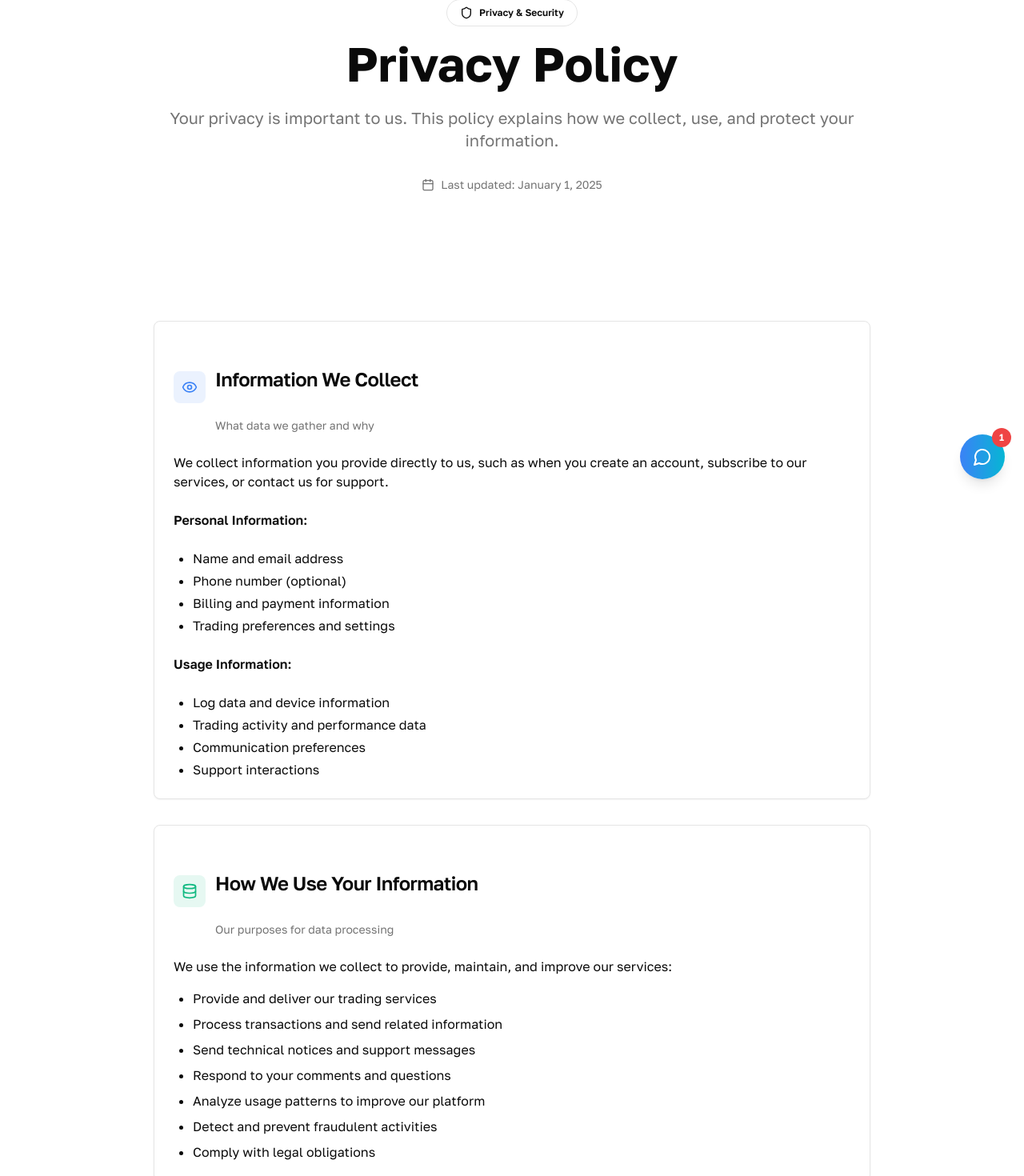
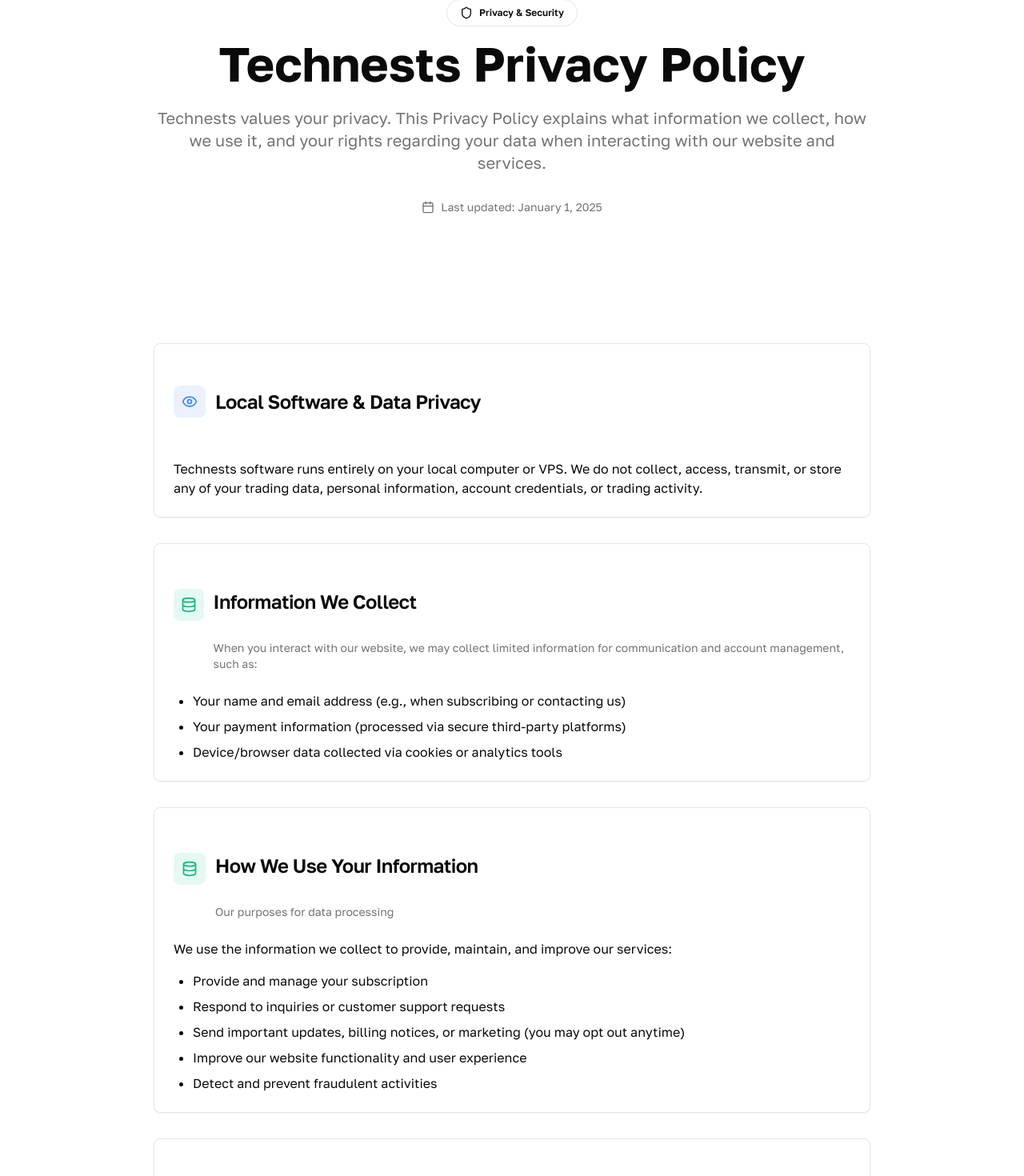
Before and after one commit to Yetunde495/TechNests-Website, a Next.js app: page /privacy in a window 1280 px wide. Shown: the part 177-1647 px from the top of the page at 80% size. Built offline with nearby package versions, Linux system fonts and the light colour scheme.

Commit message:
Update Content

```diff
--- a/app/about/page.tsx
+++ b/app/about/page.tsx
@@ -167,7 +167,7 @@
     name: "Sarah Chen",
     role: "Professional Trader",
     content:
-      "TradePro's signals have transformed my trading. The precision and speed are unmatched.",
+      "Technests's signals have transformed my trading. The precision and speed are unmatched.",
     avatar:
       "https://images.pexels.com/photos/774909/pexels-photo-774909.jpeg?auto=compress&cs=tinysrgb&w=150&h=150&fit=crop",
     rating: 5,
--- a/app/contact/page.tsx
+++ b/app/contact/page.tsx
@@ -32,7 +32,7 @@
     icon: Mail,
     title: "Email Support",
     description: "Get help via email within 24 hours",
-    contact: "support@tradepro.com",
+    contact: "support@Technests.com",
     available: "24/7"
   },
   {
@@ -53,7 +53,7 @@
     icon: HeadphonesIcon,
     title: "Premium Support",
     description: "Priority support for Enterprise customers",
-    contact: "enterprise@tradepro.com",
+    contact: "enterprise@Technests.com",
     available: "24/7"
   }
 ];
@@ -150,7 +150,7 @@
               Contact Our Team
             </h1>
             <p className="text-xl text-muted-foreground mb-8">
-              Have questions about TradePro? Our expert team is here to help you
+              Have questions about Technests? Our expert team is here to help you
               succeed in your trading journey.
             </p>
           </motion.div>
--- a/app/cookies/page.tsx
+++ b/app/cookies/page.tsx
@@ -291,7 +291,7 @@
                 </p>
                 <div className="flex items-center gap-2">
                   <Mail className="h-4 w-4" />
-                  <span>privacy@tradepro.com</span>
+                  <span>privacy@Technests.com</span>
                 </div>
               </CardContent>
             </Card>
--- a/app/layout.tsx
+++ b/app/layout.tsx
@@ -3,7 +3,7 @@
 import { Golos_Text } from 'next/font/google';
 import { ThemeProvider } from '@/components/theme-provider';
 import { Navigation } from '@/components/navigation';
-import { ChatPopup } from '@/components/chat-popup';
+// import { ChatPopup } from '@/components/chat-popup';
 import { Footer } from '@/components/footer';
 import { Toaster } from '@/components/ui/sonner';
 
@@ -11,7 +11,7 @@
 const golos = Golos_Text({ subsets: ['cyrillic'] });
 
 export const metadata: Metadata = {
-  title: 'TradePro Signals - Professional Trading Automation',
+  title: 'Technests Signals - Professional Trading Automation',
   description: 'Advanced trading signals and precision automation for professional traders. Maximize your profits with our AI-powered trading platform.',
 };
 
@@ -34,7 +34,7 @@
             {children}
           </main>
           <Footer />
-          <ChatPopup />
+          {/* <ChatPopup /> */}
           <Toaster />
         </ThemeProvider>
       </body>
--- a/app/page.tsx
+++ b/app/page.tsx
@@ -141,7 +141,7 @@
     name: "Sarah Chen",
     role: "Professional Trader",
     content:
-      "TradePro's signals have transformed my trading. The precision and speed are unmatched.",
+      "Technests's signals have transformed my trading. The precision and speed are unmatched.",
     avatar:
       "https://images.pexels.com/photos/774909/pexels-photo-774909.jpeg?auto=compress&cs=tinysrgb&w=150&h=150&fit=crop",
     rating: 5,
--- a/app/privacy/page.tsx
+++ b/app/privacy/page.tsx
@@ -1,8 +1,14 @@
 "use client";
 
-import { motion } from 'framer-motion';
-import { Badge } from '@/components/ui/badge';
-import { Card, CardContent, CardDescription, CardHeader, CardTitle } from '@/components/ui/card';
+import { motion } from "framer-motion";
+import { Badge } from "@/components/ui/badge";
+import {
+  Card,
+  CardContent,
+  CardDescription,
+  CardHeader,
+  CardTitle,
+} from "@/components/ui/card";
 import {
   Shield,
   Calendar,
@@ -10,13 +16,13 @@
   Lock,
   Eye,
   Database,
-  UserCheck
-} from 'lucide-react';
+  UserCheck,
+} from "lucide-react";
 
 const fadeInUp = {
   initial: { opacity: 0, y: 60 },
   animate: { opacity: 1, y: 0 },
-  transition: { duration: 0.6 }
+  transition: { duration: 0.6 },
 };
 
 export default function Privacy() {
@@ -35,11 +41,12 @@
               Privacy & Security
             </Badge>
             <h1 className="text-4xl md:text-6xl font-bold mb-6">
-              Privacy Policy
+              Technests Privacy Policy
             </h1>
             <p className="text-xl text-muted-foreground mb-8">
-              Your privacy is important to us. This policy explains how we collect,
-              use, and protect your information.
+              Technests values your privacy. This Privacy Policy explains what
+              information we collect, how we use it, and your rights regarding
+              your data when interacting with our website and services.
             </p>
             <div className="flex items-center justify-center gap-4 text-sm text-muted-foreground">
               <span className="flex items-center gap-2">
@@ -68,96 +75,129 @@
                       <Eye className="h-5 w-5 text-blue-500" />
                     </div>
                     <div>
-                      <CardTitle>Information We Collect</CardTitle>
-                      <CardDescription>What data we gather and why</CardDescription>
+                      <CardTitle>Local Software & Data Privacy</CardTitle>
                     </div>
                   </div>
                 </CardHeader>
                 <CardContent className="space-y-4">
                   <p>
-                    We collect information you provide directly to us, such as when you create an account, subscribe to our services, or contact us for support.
+                    Technests software runs entirely on your local computer or
+                    VPS. We do not collect, access, transmit, or store any of
+                    your trading data, personal information, account
+                    credentials, or trading activity.
                   </p>
-                  <div className="space-y-3">
-                    <h4 className="font-semibold">Personal Information:</h4>
-                    <ul className="list-disc pl-6 space-y-1">
-                      <li>Name and email address</li>
-                      <li>Phone number (optional)</li>
-                      <li>Billing and payment information</li>
-                      <li>Trading preferences and settings</li>
-                    </ul>
-                  </div>
-                  <div className="space-y-3">
-                    <h4 className="font-semibold">Usage Information:</h4>
-                    <ul className="list-disc pl-6 space-y-1">
-                      <li>Log data and device information</li>
-                      <li>Trading activity and performance data</li>
-                      <li>Communication preferences</li>
-                      <li>Support interactions</li>
-                    </ul>
-                  </div>
                 </CardContent>
               </Card>
 
               <Card>
                 <CardHeader>
-                  <div className="flex items-center gap-3">
-                    <div className="w-10 h-10 rounded-lg bg-emerald-500/10 flex items-center justify-center">
+                  <div className="flex items-start gap-3">
+                    <div className="w-10 h-10 rounded-lg mt-8 bg-emerald-500/10 flex items-center justify-center">
                       <Database className="h-5 w-5 text-emerald-500" />
                     </div>
                     <div>
-                      <CardTitle>How We Use Your Information</CardTitle>
-                      <CardDescription>Our purposes for data processing</CardDescription>
+                      <CardTitle> Information We Collect</CardTitle>
+                      <CardDescription>
+                        When you interact with our website, we may collect
+                        limited information for communication and account
+                        management, such as:
+                      </CardDescription>
                     </div>
                   </div>
                 </CardHeader>
                 <CardContent className="space-y-4">
-                  <p>
-                    We use the information we collect to provide, maintain, and improve our services:
-                  </p>
                   <ul className="list-disc pl-6 space-y-2">
-                    <li>Provide and deliver our trading services</li>
-                    <li>Process transactions and send related information</li>
-                    <li>Send technical notices and support messages</li>
-                    <li>Respond to your comments and questions</li>
-                    <li>Analyze usage patterns to improve our platform</li>
-                    <li>Detect and prevent fraudulent activities</li>
-                    <li>Comply with legal obligations</li>
+                    <li>
+                      Your name and email address (e.g., when subscribing or
+                      contacting us)
+                    </li>
+                    <li>
+                      Your payment information (processed via secure third-party
+                      platforms)
+                    </li>
+                    <li>
+                      Device/browser data collected via cookies or analytics
+                      tools
+                    </li>
                   </ul>
                 </CardContent>
               </Card>
 
               <Card>
                 <CardHeader>
-                  <div className="flex items-center gap-3">
-                    <div className="w-10 h-10 rounded-lg bg-purple-500/10 flex items-center justify-center">
-                      <UserCheck className="h-5 w-5 text-purple-500" />
+                  <div className="flex items-start gap-3">
+                    <div className="w-10 h-10 rounded-lg bg-emerald-500/10 mt-8 flex items-center justify-center">
+                      <Database className="h-5 w-5 text-emerald-500" />
                     </div>
                     <div>
-                      <CardTitle>Information Sharing</CardTitle>
-                      <CardDescription>When and how we share your data</CardDescription>
+                      <CardTitle>How We Use Your Information</CardTitle>
+                      <CardDescription>
+                        Our purposes for data processing
+                      </CardDescription>
                     </div>
                   </div>
                 </CardHeader>
                 <CardContent className="space-y-4">
                   <p>
-                    We do not sell, trade, or otherwise transfer your personal information to third parties except in the following circumstances:
+                    We use the information we collect to provide, maintain, and
+                    improve our services:
                   </p>
-                  <div className="space-y-3">
+                  <ul className="list-disc pl-6 space-y-2">
+                    <li>Provide and manage your subscription</li>
+                    <li>Respond to inquiries or customer support requests</li>
+                    <li>
+                      Send important updates, billing notices, or marketing (you
+                      may opt out anytime)
+                    </li>
+                    <li>
+                      Improve our website functionality and user experience
+                    </li>
+                    <li>Detect and prevent fraudulent activities</li>
+                  </ul>
+                </CardContent>
+              </Card>
+
+              <Card>
+                <CardHeader>
+                  <div className="flex items-start gap-3">
+                    <div className="w-10 h-10 rounded-lg mt-8 bg-purple-500/10 flex items-center justify-center">
+                      <UserCheck className="h-5 w-5 text-purple-500" />
+                    </div>
+                    <div>
+                      <CardTitle>Data Sharing</CardTitle>
+                      <CardDescription>
+                        When and how we share your data
+                      </CardDescription>
+                    </div>
+                  </div>
+                </CardHeader>
+                <CardContent className="space-y-4">
+                  <p>
+                    We do not sell, trade, or otherwise transfer your personal
+                    information to third parties except in the following
+                    circumstances:
+                  </p>
+                  <div className="space-y-1">
                     <h4 className="font-semibold">Service Providers:</h4>
                     <p>
-                      We may share information with trusted third-party service providers who assist us in operating our platform, conducting business, or serving our users.
+                      We may share information with trusted third-party service
+                      providers who assist us in operating our platform,
+                      conducting business, or serving our users.
                     </p>
                   </div>
-                  <div className="space-y-3">
+                  <div className="space-y-1">
                     <h4 className="font-semibold">Legal Requirements:</h4>
                     <p>
-                      We may disclose information when required by law, regulation, legal process, or governmental request.
+                      We may disclose information when required by law,
+                      regulation, legal process, or governmental request.
                     </p>
                   </div>
-                  <div className="space-y-3">
+                  <div className="space-y-1">
                     <h4 className="font-semibold">Business Transfers:</h4>
                     <p>
-                      In the event of a merger, acquisition, or sale of assets, user information may be transferred as part of the transaction.
+                      In the event of a merger, acquisition, or sale of assets,
+                      user information may be transferred as part of the
+                      transaction.
                     </p>
                   </div>
                 </CardContent>
@@ -165,19 +205,22 @@
 
               <Card>
                 <CardHeader>
-                  <div className="flex items-center gap-3">
-                    <div className="w-10 h-10 rounded-lg bg-red-500/10 flex items-center justify-center">
+                  <div className="flex items-start gap-3">
+                    <div className="w-10 h-10 rounded-lg bg-red-500/10 flex mt-8 items-center justify-center">
                       <Lock className="h-5 w-5 text-red-500" />
                     </div>
                     <div>
                       <CardTitle>Data Security</CardTitle>
-                      <CardDescription>How we protect your information</CardDescription>
+                      <CardDescription>
+                        How we protect your information
+                      </CardDescription>
                     </div>
                   </div>
                 </CardHeader>
                 <CardContent className="space-y-4">
                   <p>
-                    We implement appropriate technical and organizational security measures to protect your personal information:
+                    We implement appropriate technical and organizational
+                    security measures to protect your personal information:
                   </p>
                   <ul className="list-disc pl-6 space-y-2">
                     <li>SSL/TLS encryption for data transmission</li>
@@ -185,10 +228,11 @@
                     <li>Regular security audits and penetration testing</li>
                     <li>Multi-factor authentication options</li>
                     <li>Access controls and employee training</li>
-                    <li>Secure data centers with physical security</li>
                   </ul>
                   <p className="text-sm text-muted-foreground mt-4">
-                    While we strive to protect your personal information, no method of transmission over the Internet or electronic storage is 100% secure.
+                    While we strive to protect your personal information, no
+                    method of transmission over the Internet or electronic
+                    storage is 100% secure.
                   </p>
                 </CardContent>
               </Card>
@@ -203,19 +247,31 @@
                   </p>
                   <div className="space-y-3">
                     <h4 className="font-semibold">Access and Portability:</h4>
-                    <p>You can request a copy of your personal information in a structured, machine-readable format.</p>
+                    <p>
+                      You can request a copy of your personal information in a
+                      structured, machine-readable format.
+                    </p>
                   </div>
                   <div className="space-y-3">
                     <h4 className="font-semibold">Correction:</h4>
-                    <p>You can update or correct your personal information through your account settings.</p>
+                    <p>
+                      You can update or correct your personal information
+                      through your account settings.
+                    </p>
                   </div>
                   <div className="space-y-3">
                     <h4 className="font-semibold">Deletion:</h4>
-                    <p>You can request deletion of your personal information, subject to certain legal limitations.</p>
+                    <p>
+                      You can request deletion of your personal information,
+                      subject to certain legal limitations.
+                    </p>
                   </div>
                   <div className="space-y-3">
                     <h4 className="font-semibold">Marketing Communications:</h4>
-                    <p>You can opt out of marketing emails by clicking the unsubscribe link or updating your preferences.</p>
+                    <p>
+                      You can opt out of marketing emails by clicking the
+                      unsubscribe link or updating your preferences.
+                    </p>
                   </div>
                 </CardContent>
               </Card>
@@ -226,40 +282,12 @@
                 </CardHeader>
                 <CardContent className="space-y-4">
                   <p>
-                    We use cookies and similar tracking technologies to enhance your experience:
+                    Our website uses cookies and basic analytics tools (such as
+                    Google Analytics) to measure traffic, improve navigation,
+                    and optimize performance. These tools may collect anonymized
+                    browser and usage data. You can disable cookies in your
+                    browser settings.
                   </p>
-                  <div className="space-y-3">
-                    <h4 className="font-semibold">Essential Cookies:</h4>
-                    <p>Required for the platform to function properly, including authentication and security.</p>
-                  </div>
-                  <div className="space-y-3">
-                    <h4 className="font-semibold">Analytics Cookies:</h4>
-                    <p>Help us understand how users interact with our platform to improve performance.</p>
-                  </div>
-                  <div className="space-y-3">
-                    <h4 className="font-semibold">Preference Cookies:</h4>
-                    <p>Remember your settings and preferences for a personalized experience.</p>
-                  </div>
-                  <p>
-                    You can control cookie settings through your browser preferences, though this may affect platform functionality.
-                  </p>
-                </CardContent>
-              </Card>
-
-              <Card>
-                <CardHeader>
-                  <CardTitle>Data Retention</CardTitle>
-                </CardHeader>
-                <CardContent className="space-y-4">
-                  <p>
-                    We retain your personal information for as long as necessary to provide our services and comply with legal obligations:
-                  </p>
-                  <ul className="list-disc pl-6 space-y-2">
-                    <li>Account information: Until account deletion or 7 years after last activity</li>
-                    <li>Trading data: 7 years for regulatory compliance</li>
-                    <li>Support communications: 3 years</li>
-                    <li>Marketing data: Until you opt out or 2 years of inactivity</li>
-                  </ul>
                 </CardContent>
               </Card>
 
@@ -269,10 +297,16 @@
                 </CardHeader>
                 <CardContent className="space-y-4">
                   <p>
-                    Your information may be transferred to and processed in countries other than your own. We ensure appropriate safeguards are in place for international transfers, including:
+                    Your information may be transferred to and processed in
+                    countries other than your own. We ensure appropriate
+                    safeguards are in place for international transfers,
+                    including:
                   </p>
                   <ul className="list-disc pl-6 space-y-2">
-                    <li>Standard contractual clauses approved by regulatory authorities</li>
+                    <li>
+                      Standard contractual clauses approved by regulatory
+                      authorities
+                    </li>
                     <li>Adequacy decisions for certain countries</li>
                     <li>Certification schemes and codes of conduct</li>
                   </ul>
@@ -285,7 +319,8 @@
                 </CardHeader>
                 <CardContent className="space-y-4">
                   <p>
-                    We may update this Privacy Policy from time to time. We will notify you of any material changes by:
+                    We may update this Privacy Policy from time to time. We will
+                    notify you of any material changes by:
                   </p>
                   <ul className="list-disc pl-6 space-y-2">
                     <li>Posting the updated policy on our website</li>
@@ -293,7 +328,8 @@
                     <li>Displaying a prominent notice on our platform</li>
                   </ul>
                   <p>
-                    Your continued use of our services after any changes indicates your acceptance of the updated policy.
+                    Your continued use of our services after any changes
+                    indicates your acceptance of the updated policy.
                   </p>
                 </CardContent>
               </Card>
@@ -304,21 +340,24 @@
                 </CardHeader>
                 <CardContent className="space-y-4">
                   <p>
-                    If you have any questions about this Privacy Policy or our data practices, please contact us:
+                    If you have any questions about this Privacy Policy or our
+                    data practices, please contact us:
                   </p>
                   <div className="space-y-2">
                     <div className="flex items-center gap-2">
                       <Mail className="h-4 w-4" />
-                      <span>privacy@tradepro.com</span>
+                      <span>team@technests.ai.</span>
                     </div>
                     <div className="flex items-start gap-2">
                       <Mail className="h-4 w-4 mt-1" />
                       <div>
                         <p>Data Protection Officer</p>
                         <p className="text-sm text-muted-foreground">
-                          TradePro Inc.<br />
-                          123 Wall Street, Suite 456<br />
-                          New York, NY 10005
+                          Technests Inc.
+                          <br />
+                          30 North Gould Street,
+                          <br />
+                          Ste R Sheridan, WY 82801, United States
                         </p>
                       </div>
                     </div>
--- a/lib/api.ts
+++ b/lib/api.ts
@@ -1,4 +1,4 @@
-// API integration functions for TradePro backend
+// API integration functions for Technests backend
 // These functions simulate real API calls to the backend
 
 export interface User {
```
Also changed, not shown: app/pricing/page.tsx (+5 -5 lines), app/terms/page.tsx (+7 -7 lines), components/chat-popup.tsx (+6 -6 lines), components/footer.tsx (+9 -4 lines), data/mockdata.ts (+103 -73 lines).
